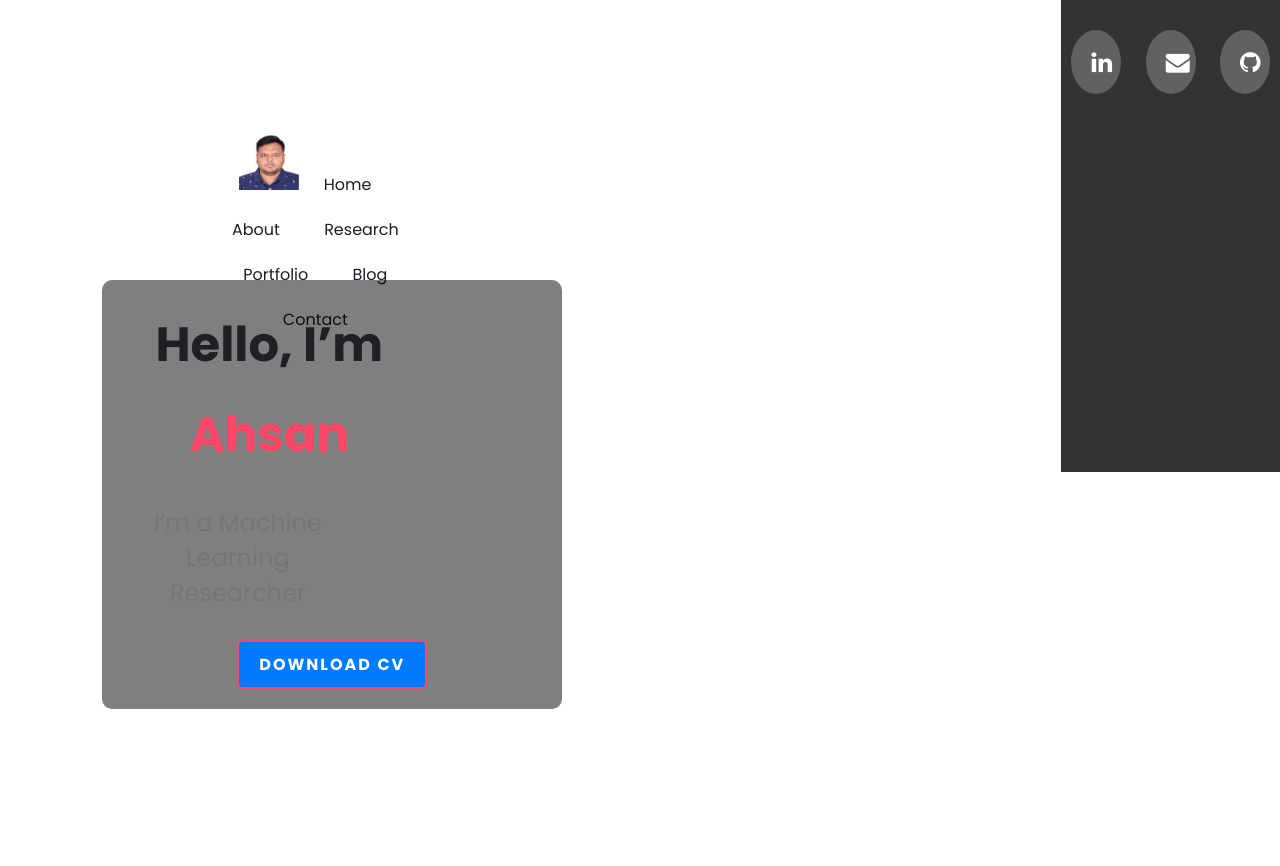
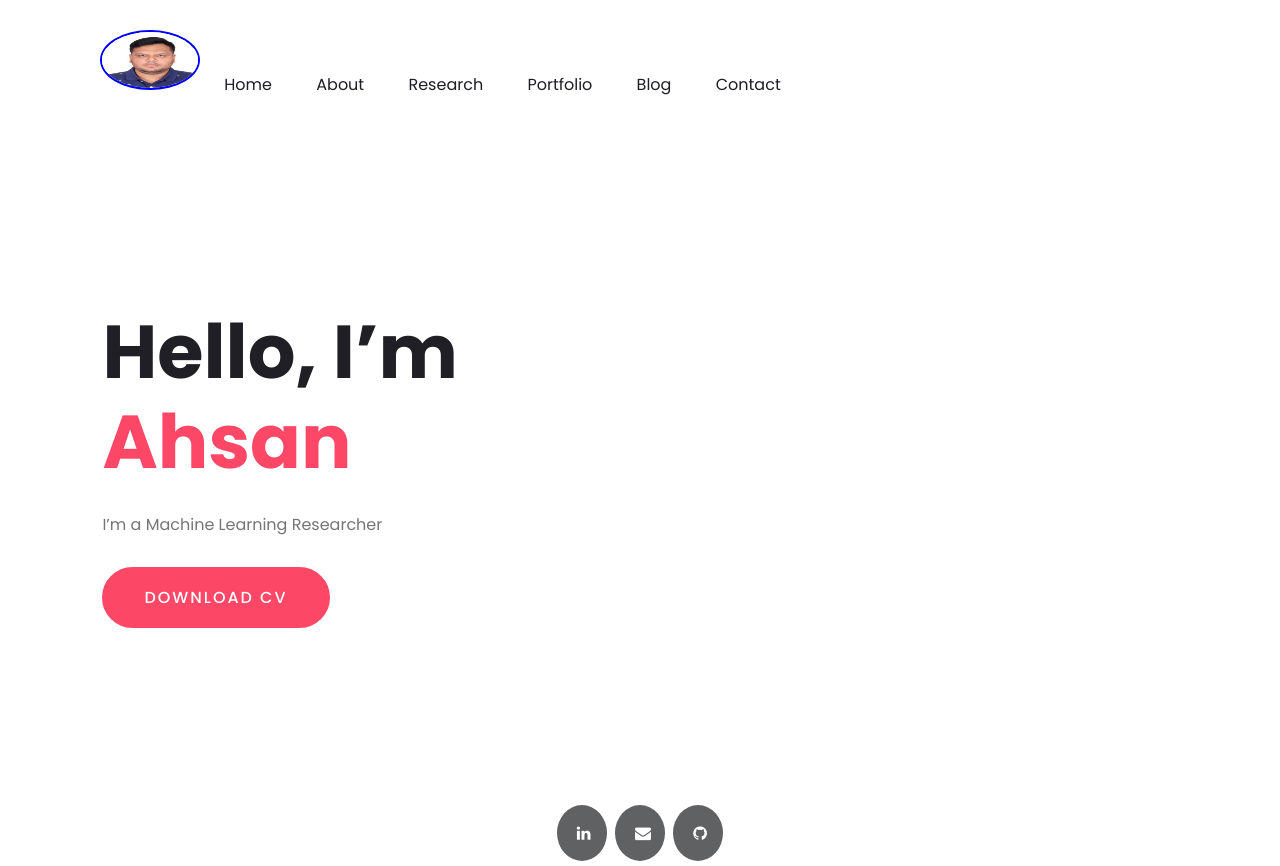
Before and after one commit to ahsankafco/ahsan.github.io, a plain HTML site: page index.html in a window 1280 px wide. Before the commit the page ends 800 px from the top, so only its background shows below. Drawn offline with Linux system fonts and the light colour scheme.

Commit message:
index.html

```diff
--- a/index.html
+++ b/index.html
@@ -3,133 +3,45 @@
 <head>
     <meta charset="UTF-8">
     <title>Personal Portfolio Website</title>
-    <!-- CSS Styles -->
+    <!----CSS link----->
     <link rel="stylesheet" href="style.css">
+	<style>
+    img {
+        width: 100px;
+        height: 200px;
+        border-radius: 50%;
+        border: 2px solid blue;
+    }
+    </style>
     <link rel="stylesheet" href="https://cdnjs.cloudflare.com/ajax/libs/font-awesome/4.7.0/css/font-awesome.min.css">
-    <style>
-        body {
-            font-family: Arial, sans-serif;
-            background-image: url('background.jpg'); /* Add an attractive background image */
-            background-size: cover;
-            color: #fff; /* Text color */
-            margin: 0; /* Remove default margin */
-            padding: 0; /* Remove default padding */
-            display: flex; /* Create a flex container */
-        }
-
-        /* Left side (Content) */
-        .content-container {
-            flex: 1; /* Take up available space */
-            padding: 100px;
-            text-align: center;
-        }
-
-        .content {
-            background-color: rgba(0, 0, 0, 0.5); /* Semi-transparent background */
-            border-radius: 10px;
-            padding: 20px;
-        }
-
-        .content h1 {
-            font-size: 3rem;
-            margin-bottom: 10px;
-        }
-
-        .content p {
-            font-size: 1.5rem;
-        }
-
-        .btn {
-            background-color: #007bff;
-            color: #fff;
-            padding: 10px 20px;
-            border-radius: 5px;
-            text-decoration: none;
-            font-weight: bold;
-            transition: background-color 0.3s ease;
-        }
-
-        .btn:hover {
-            background-color: #0056b3; /* Darker shade on hover */
-        }
-
-        /* Right side (Exotic Content) */
-        .exotic-container {
-            flex: 1; /* Take up available space */
-            background-image: url('exotic-background.jpg'); /* Add exotic background image */
-            background-size: cover;
-        }
-
-        .exotic-content {
-            padding: 50px;
-            text-align: center;
-            color: #fff;
-        }
-
-        .exotic-content h2 {
-            font-size: 2rem;
-        }
-
-        .exotic-content p {
-            font-size: 1.2rem;
-            margin-top: 20px;
-        }
-
-        /* Footer Styles (No change from previous) */
-        footer {
-            background-color: #333;
-            padding: 20px 0;
-            text-align: center;
-        }
-
-        .fa {
-            font-size: 24px;
-            margin: 10px;
-            color: #fff;
-            text-decoration: none;
-            transition: color 0.3s ease;
-        }
-
-        .fa:hover {
-            color: #007bff; /* Change color on hover */
-        }
-    </style>
 </head>
 <body>
-    <!-- Left side (Content) -->
-    <div class="content-container">
+
+    <div class="hero">
         <nav>
             <ul>
                 <img src="pial.jpg" class="logo" alt="Avatar">
                 <li><a href="index">Home</a></li>
                 <li><a href="Other/About">About</a></li>
                 <li><a href="Other/Research">Research</a></li>
-                <li><a href="Other/Portfolio">Portfolio</a></li>
-                <li><a href="Other/Blog">Blog</a></li>
+                <li><a href="Other/Portfolio">Portfolio</a></li> <!-- Added Portfolio option -->
+                <li><a href="Other/Blog">Blog</a></li> <!-- Added Blog option -->
                 <li><a href="Other/Contact">Contact</a></li>
             </ul>
         </nav>
         <div class="content">
+            <span class="title"></span>
             <h1>Hello, I’m <span>Ahsan</span></h1>
             <p>I’m a Machine Learning Researcher</p>
             <a href="Ahsan.pdf" class="btn">Download CV</a>
         </div>
     </div>
-
-    <!-- Right side (Exotic Content) -->
-    <div class="exotic-container">
-        <div class="exotic-content">
-            <h2>Discover the Exotic</h2>
-            <p>Explore the world of AI and Machine Learning in an exciting journey.</p>
-            <p>Stay tuned for exotic discoveries and innovations!</p>
-        </div>
-    </div>
-
-    <!-- Footer (No change from previous) -->
+    <center>
     <footer>
         <a href="https://www.linkedin.com/in/israt-zarin/" class="fa fa-linkedin"></a>
         <a href="mailto:zarindola@gmail.com" class="fa fa-envelope"></a>
         <a href="https://github.com/ZarinIsrat" class="fa fa-github"></a>
     </footer>
+    </center>
 </body>
 </html>
```
